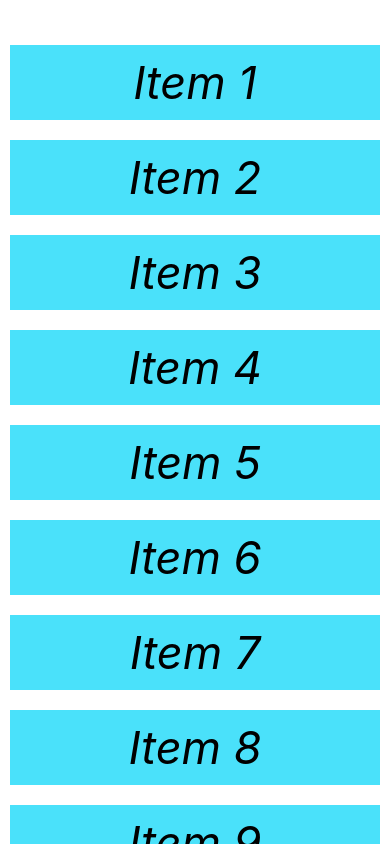
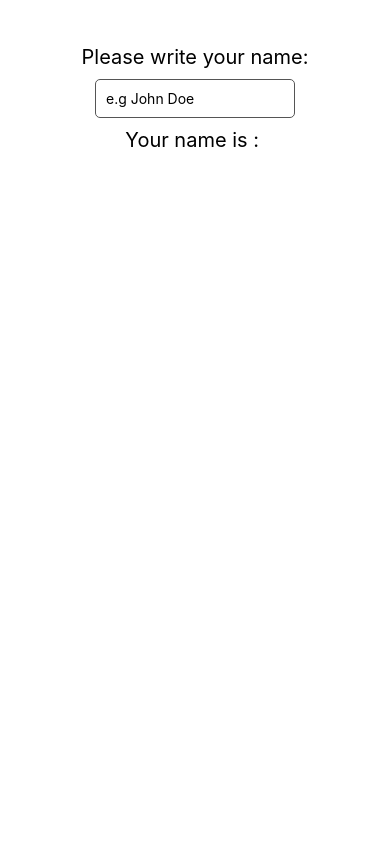
Before and after one commit to HtetOoNaing/react-native-zero-to-hero, a React Native app: screen / in a window 390 px wide. Built offline with nearby package versions, Linux system fonts and the light colour scheme.

Commit message:
text input and keyboard

```diff
--- a/App.js
+++ b/App.js
@@ -13,45 +13,21 @@ import {
 	ScrollView,
 	StyleSheet,
 	Text,
+	TextInput,
 	View,
 } from 'react-native';
 
 const App = () => {
-	const [items, setItems] = useState([
-		{ name: 'Item 1' },
-		{ name: 'Item 2' },
-		{ name: 'Item 3' },
-		{ name: 'Item 4' },
-		{ name: 'Item 5' },
-		{ name: 'Item 6' },
-		{ name: 'Item 7' },
-		{ name: 'Item 8' },
-		{ name: 'Item 9' },
-		{ name: 'Item 10' },
-	])
-	const [refreshing, setRefreshing] = useState(false);
 
-	const onRefresh = () => {
-		setRefreshing(true);
-		setItems([...items, { name: `Item ${items.length + 1}` }]);
-		setRefreshing(false);
-	}
+	const [name, setName] = useState('')
 
 	return (
 		<View style={styles.body}>
-			<FlatList keyExtractor={(item, index) => index.toString()} data={items} renderItem={({item}) => (
-				<View key={item.key} style={styles.item}>
-					<Text style={styles.text}>{item.name}</Text>
-				</View>
-			)}
-			refreshControl={<RefreshControl refreshing={refreshing} onRefresh={onRefresh} colors={['#ff00ff']} />} />
-			{/* <ScrollView refreshControl={<RefreshControl refreshing={refreshing} onRefresh={onRefresh} colors={['#ff00ff']} />}>
-				{items.map(item => (
-					<View key={item.key} style={styles.item}>
-						<Text style={styles.text}>{item.name}</Text>
-					</View>
-				))}
-			</ScrollView> */}
+			<Text style={styles.text}>
+				Please write your name:
+			</Text>
+			<TextInput style={styles.input} placeholder="e.g John Doe" onChangeText={(value) => setName(value)} secureTextEntry={true} />
+			<Text style={styles.text}>Your name is : {name}</Text>
 		</View>
 	);
 };
@@ -59,21 +35,21 @@ const App = () => {
 const styles = StyleSheet.create({
 	body: {
 		flex: 1,
-		flexDirection: 'column',
+		alignItems: 'center',
 		backgroundColor: '#fff',
 		marginTop: 35
 	},
-	item: {
-		backgroundColor: '#4ae1fa',
-		justifyContent: 'center',
-		alignItems: 'center',
+	text: {
+		color: '#000',
+		fontSize: 20,
 		margin: 10
 	},
-	text: {
-		color: '#000',
-		fontSize: 45,
-		fontStyle: 'italic',
-		margin: 10
+	input: {
+		width: 200,
+		borderWidth: 1,
+		borderColor: '#555',
+		borderRadius: 5,
+		padding: 10,
 	}
 });
 
```
